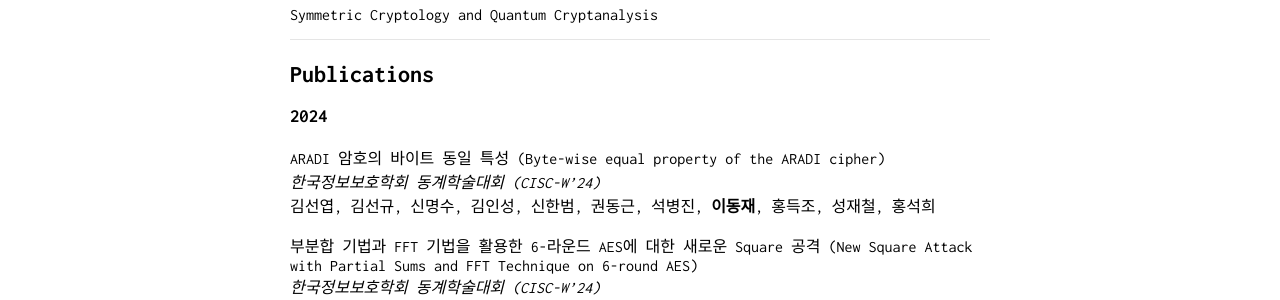
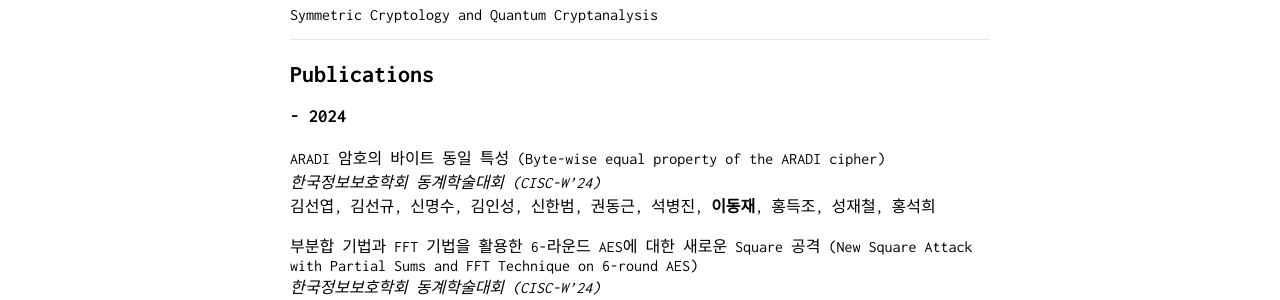
Before and after one commit to DongjaeLee-Dd2dD2/DongjaeLee-Dd2dD2.github.io, a Jekyll site: the page built from index.md, in a window 1280 px wide. Shown: the part 288-588 px from the top of the page. Built offline with Jekyll 4.4.1, drawn with Linux system fonts in a browser that asks for light colours; our own code applies the rules of GitHub Pages for plain Markdown files.

```diff
--- a/index.md
+++ b/index.md
@@ -18,7 +18,7 @@ Symmetric Cryptology and Quantum Cryptanalysis
 
 ## Publications
 
-### 2024
+### - 2024
 
 ARADI 암호의 바이트 동일 특성 (Byte-wise equal property of the ARADI cipher)
 *한국정보보호학회 동계학술대회 (CISC-W'24)*
```
